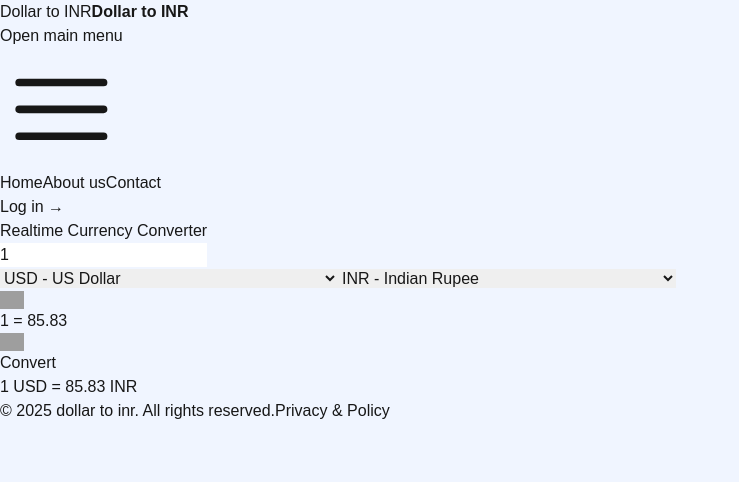
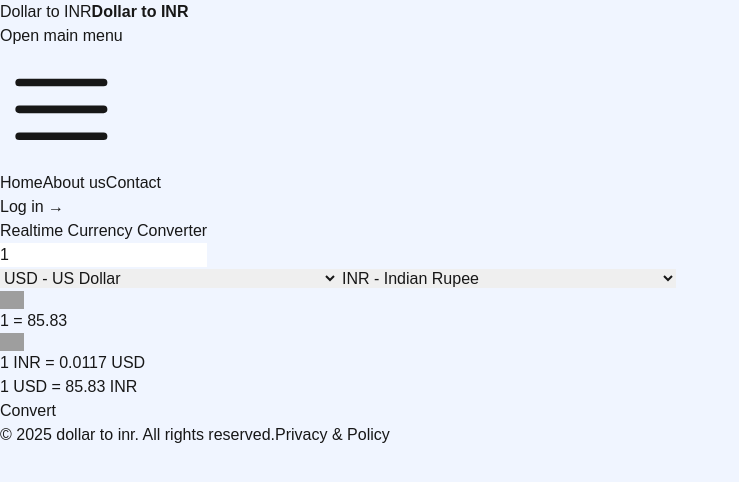
Before and after one commit to infodev228/currency-app, a Next.js app: page /exchange in a window 1280 px wide. Both pictures are taken after a click on the button "Convert". Shown: the top 482 px of the page, without its empty margins (0-739 px from the left). Built offline with nearby package versions, Linux system fonts and the light colour scheme; grey boxes are pictures that could not be loaded.

Commit message:
fix ui issue

```diff
--- a/src/app/exchange/page.tsx
+++ b/src/app/exchange/page.tsx
@@ -75,6 +75,9 @@ export default function Exchange() {
           width={24}
           height={24}
         />
+        <div className="mt-2">
+          1 {toCurrency} = {(fromRate / toRate).toFixed(4)} {fromCurrency}
+        </div>
       </>
     );
     // Fetch conversion for AUD to INR
@@ -131,6 +134,21 @@ export default function Exchange() {
             {status}
           </p>
         </div>
+        {/* <div className="flex items-center flex-col sm:flex-row w-full">
+          <button
+            className="w-full bg-cyan-900 rounded text-white h-12 font-semibold font-mono"
+            onClick={handleConversion}
+          >
+            Convert
+          </button>
+        </div> */}
+        {result && (
+          <div className="flex items-center flex-col sm:flex-row w-full mb-1">
+            <p className="bg-slate-500 w-full h-12 p-2 text-center text-white flex items-center justify-center rounded font-semibold font-mono ">
+              {result}
+            </p>
+          </div>
+        )}
         <div className="flex items-center flex-col sm:flex-row w-full">
           <button
             className="w-full bg-cyan-900 rounded text-white h-12 font-semibold font-mono"
@@ -139,13 +157,6 @@ export default function Exchange() {
             Convert
           </button>
         </div>
-        {result && (
-          <div className="flex items-center flex-col sm:flex-row w-full mb-1">
-            <p className="bg-slate-500 w-full h-12 p-2 text-center text-white flex items-center justify-center rounded font-semibold font-mono ">
-              {result}
-            </p>
-          </div>
-        )}
       </main>
       <Footer />
     </div>
```
